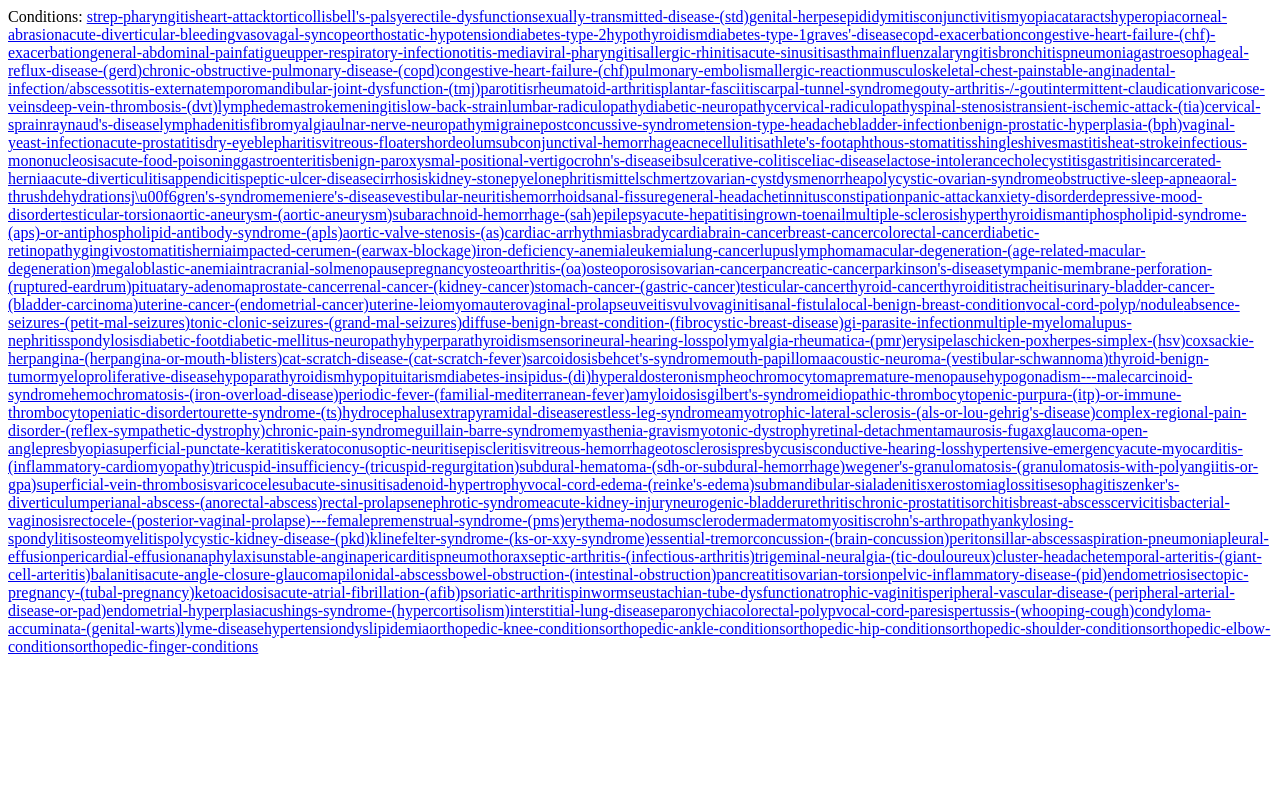
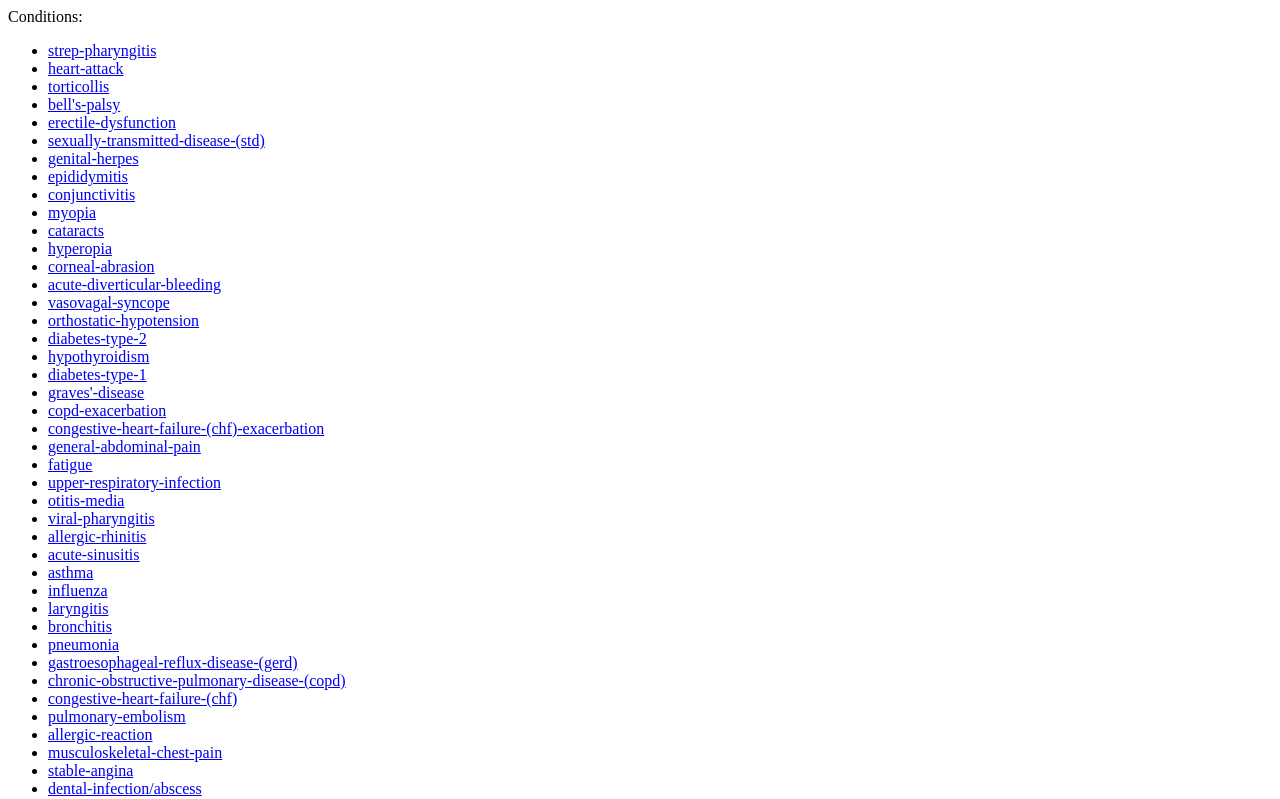
Before and after one commit to iddan/ktease, a Next.js app: page / in a window 1280 px wide. Shown: the top 799 px of the page. Built offline with nearby package versions, Linux system fonts and the light colour scheme.

Commit message:
styled dir

```diff
--- a/pages/index.tsx
+++ b/pages/index.tsx
@@ -7,11 +7,15 @@ const conditionCodes = listConditions();
 const Home = () => (
   <div>
     Conditions:{" "}
-    {conditionCodes.map(code => (
-      <Link href={`/conditions/[id]`} as={`/conditions/${code}`}>
-        {code}
-      </Link>
-    ))}
+    <ul>
+      {conditionCodes.map(code => (
+        <li>
+          <Link href={`/conditions/[id]`} as={`/conditions/${code}`}>
+            <a>{code}</a>
+          </Link>
+        </li>
+      ))}
+    </ul>
   </div>
 );
 
```
